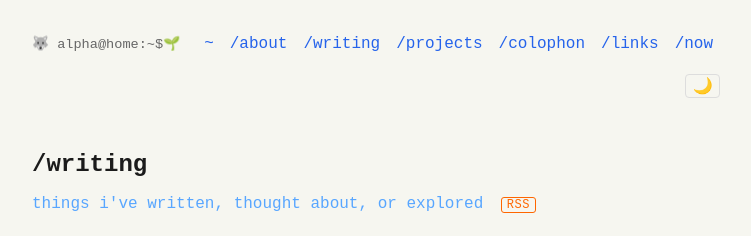
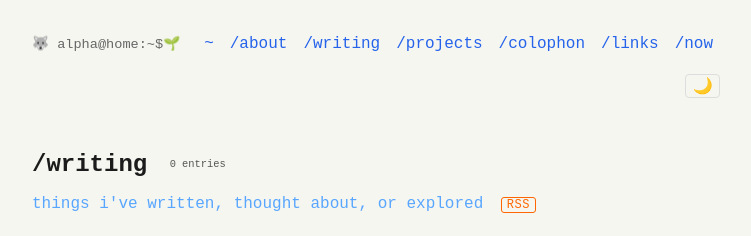
Before and after one commit to tamutus/alpha-home, a SvelteKit app: page /writing in a window 1280 px wide. Shown: the top 236 px of the page, without its empty margins (264-1015 px from the left). Built offline with nearby package versions, Linux system fonts and the light colour scheme; no server answers; the database is empty.

Commit message:
feat: show entry count badge on /writing page header

```diff
--- a/src/routes/writing/+page.svelte
+++ b/src/routes/writing/+page.svelte
@@ -69,6 +69,7 @@
     searchQuery = '';
   }
 
+  $: totalCount = entries.length;
   $: tags = [...new Set(entries.flatMap(e => e.tags || []))].sort();
   $: tagCounts = entries.reduce((acc, e) => {
     (e.tags || []).forEach(t => { acc[t] = (acc[t] || 0) + 1; });
@@ -87,7 +88,7 @@
     : (activeTag ? entries.filter(e => e.tags && e.tags.includes(activeTag)) : entries);
 </script>
 
-<h1>/writing</h1>
+<h1>/writing <span class="count-badge">{totalCount} entries</span></h1>
 <p class="lede">things i've written, thought about, or explored <a href="/rss.xml" class="rss-link">rss</a></p>
 
 <div class="search-bar">
@@ -179,6 +180,14 @@
   .lede {
     color: #58a6ff;
     margin-bottom: 2rem;
+  }
+
+  .count-badge {
+    font-size: 0.65rem;
+    font-weight: normal;
+    color: #555;
+    margin-left: 0.5rem;
+    vertical-align: middle;
   }
 
   .search-bar {
```
